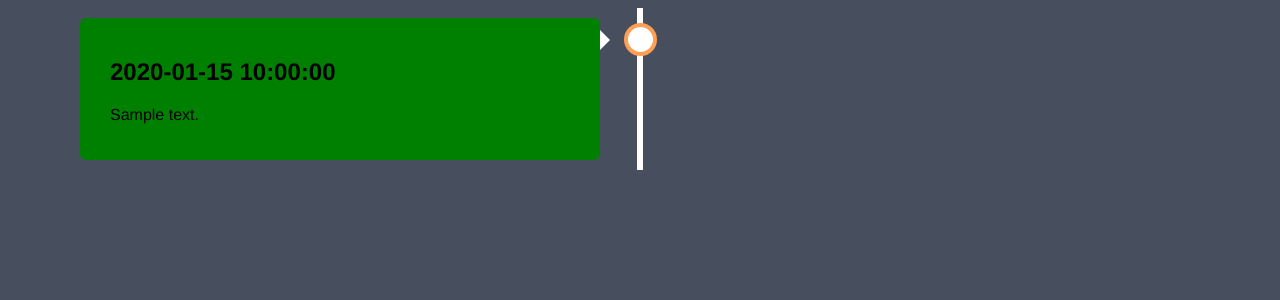
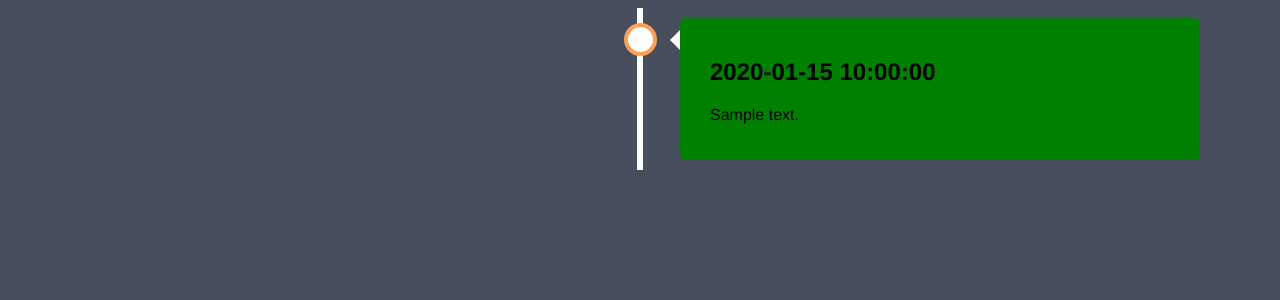
Before and after one commit to YangBingxi/ToDoList, a Flask app: page /timeline in a window 1280 px wide. Shown: the top 300 px of the page. Run offline with Flask 2, Linux system fonts and the light colour scheme; tables that the repository leaves empty hold one stand-in row (values such as "Sample post").

Commit message:
add timeline

```diff
--- a/ToDoList/templates/timeline.html
+++ b/ToDoList/templates/timeline.html
@@ -19,7 +19,7 @@
             </div>
         {% endif %}
         {% if list.status==1: %}
-            <div class="container left">
+            <div class="container right">
                 <div style="background-color: green" class="content">
                     <h2>{{list.create_date}}</h2>
                     <p>{{list.content}}</p>
```
